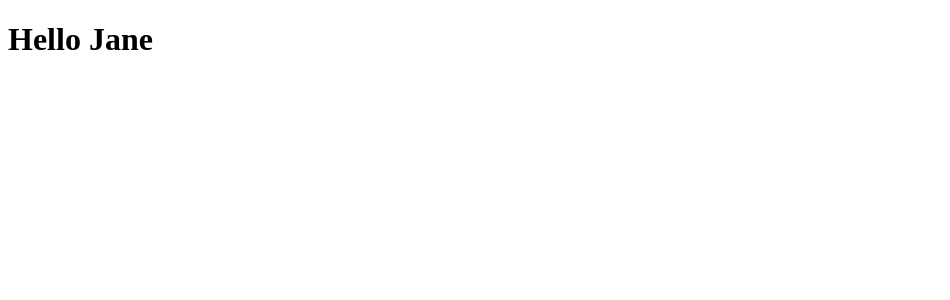
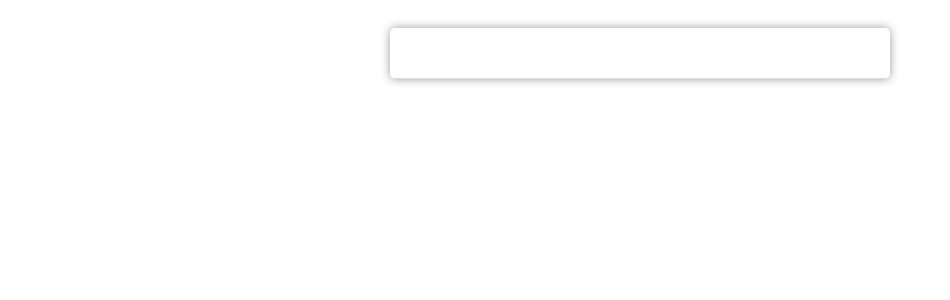
Before and after one commit to arlyxiao/hello-images, a React (Vite) app: page / in a window 1280 px wide. Shown: the top 300 px of the page, without its empty margins (0-950 px from the left). Built offline with nearby package versions, Linux system fonts and the light colour scheme.

Commit message:
Start organizing folders

```diff
--- a/src/App.js
+++ b/src/App.js
@@ -1,14 +1,16 @@
 
 import React from "react";
 
+import Search from "./componenets/Search";
+
+
 class App extends React.Component {
+
   render() {
-    const { name } = this.props;
+
     return (
       <>
-        <h1>
-          Hello {name}
-        </h1>
+        <Search />
       </>
     );
   }
--- /dev/null
+++ b/src/componenets/Search.js
@@ -0,0 +1,29 @@
+import * as React from "react";
+import BaseLayout from "./layouts/BaseLayout";
+
+
+const Search = () => {
+
+  React.useEffect(() => {
+  }, []);
+
+  function handleSearch(e) {
+    e.preventDefault();
+  }
+
+  return (
+    <BaseLayout>
+
+      <div className="search-panel">
+        <h2></h2>
+        <div className="input-wrapper">
+          <input type="text" onClick={handleSearch} />
+        </div>
+      </div>
+
+    </BaseLayout>
+  )
+}
+
+
+export default Search;
--- /dev/null
+++ b/src/componenets/layouts/BaseLayout.js
@@ -0,0 +1,13 @@
+import * as React from "react";
+
+
+const BaseLayout = ({ children }) => {
+
+  return (
+    <div className="base-layout">
+      { children }
+    </div>
+  )
+}
+
+export default BaseLayout;
--- /dev/null
+++ b/src/services/FetchData.js
@@ -0,0 +1,5 @@
+const sendRequest = function(url) {
+  return fetch(url).then(res => res.json());
+};
+
+export default fetchData;
--- a/src/styles.scss
+++ b/src/styles.scss
@@ -1,3 +1,57 @@
+$thin: 100;
+$lighter: 200;
+$light: 300;
+$regular: 400;
+$medium: 500;
+$semibold: 600;
+$bold: 700;
+$extrabold: 800;
+$black: 900;
+
+$lato-font: "Lato", Arial, sans-serif;
+
+
 html, body {
+  font-family: $lato-font;
   font-size: 16px;
 }
+
+.base-layout {
+  margin: 0 auto;
+}
+
+.search-panel {
+  display: flex;
+  justify-content: center;
+  flex-direction: column;
+  max-width: 940px;
+  margin: 0 auto;
+
+  h2 {
+    font-size: 32px;
+    margin: 0 auto 20px auto;
+  }
+
+  .input-wrapper {
+    width: 50%;
+    height: 50px;
+    border-radius: 5px;
+    box-shadow: 0 0 10px #999;
+    border: 0;
+    border-bottom: 1px solid #dedede;
+    padding: 0 15px 0 15px;
+    margin: 0 auto;
+
+    input {
+      border: 0;
+      padding: 0;
+      width: 100%;
+      height: 100%;
+
+      &:focus {
+        outline: none;
+      }
+    }
+  }
+
+}
```
Also changed, not shown: src/index.js (line endings or trailing spaces), 1 other file (tests, documents, lock files or other folders).
